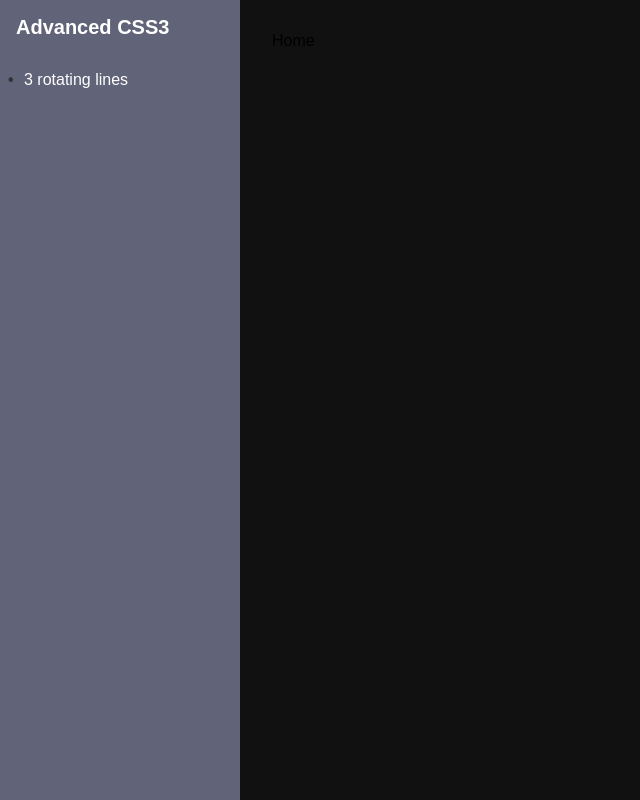
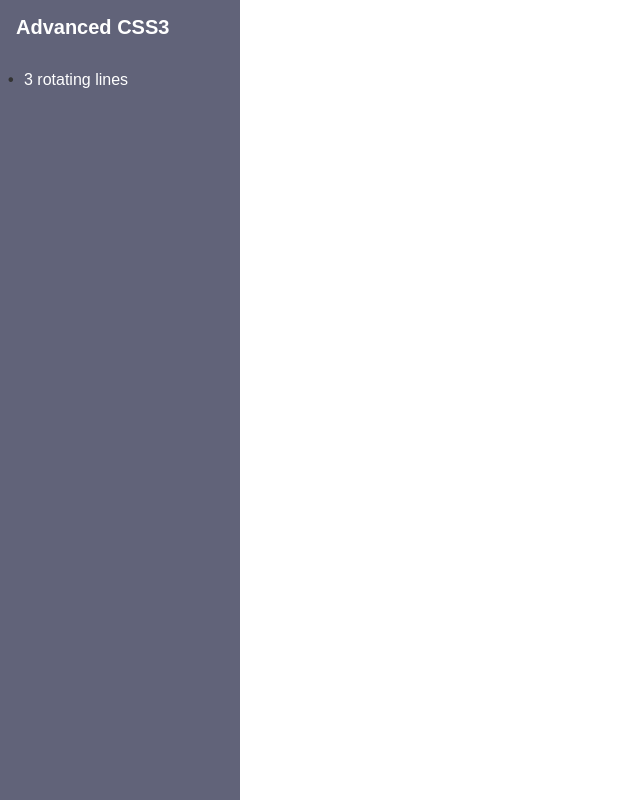
Before and after one commit to kimgunho/advanced-css, a React (Create React App) app: page / in a window 1280 px wide. Shown: the whole page, without its empty margins (0-640 px from the left). Built offline with nearby package versions, Linux system fonts and the light colour scheme.

Commit message:
style: 컴포넌트에 따른 배경색 따로 지정으로 변경

```diff
--- a/src/App.js
+++ b/src/App.js
@@ -4,6 +4,7 @@
 import styles from './App.module.scss';
 
 import Header from './components/shared/Header';
+import Home from './components/Home';
 import RotaingLines from './components/css/RotaingLines';
 
 const cx = classNames.bind(styles);
@@ -23,7 +24,7 @@
         <Header gnb={pages} />
         <div className={cx('content')}>
           <Routes>
-            <Route path="/" element={<div>Home</div>} />
+            <Route path="/" element={<Home />} />
             {pages.map((component, index) => (
               <Route
                 key={index}
--- a/src/App.module.scss
+++ b/src/App.module.scss
@@ -7,7 +7,5 @@
   > .content {
     width: calc(100% - 15rem);
     min-height: 100vh;
-    padding: 2rem;
-    box-sizing: border-box;
   }
 }
--- a/src/common.scss
+++ b/src/common.scss
@@ -1,5 +1,14 @@
 $breakpoint-mobile: 740px; // mobile
 $breakpoint-tablet: 1280px; // tablet
+
+@mixin container {
+  display: flex;
+  align-items: center;
+  justify-content: center;
+  height: 100%;
+  padding: 2rem;
+  box-sizing: border-box;
+}
 
 @mixin limiter {
   width: 100%;
--- /dev/null
+++ b/src/components/Home.js
@@ -0,0 +1,9 @@
+function Home() {
+  return (
+    <div>
+      {/* # Advanced CSS3 1. [Loading] CSS Animation Effects - 3 rotating lines */}
+    </div>
+  );
+}
+
+export default Home;
--- a/src/components/css/RotaingLines.module.scss
+++ b/src/components/css/RotaingLines.module.scss
@@ -1,10 +1,8 @@
 @import '../../common.scss';
 
 .container {
-  display: flex;
-  align-items: center;
-  justify-content: center;
-  height: 100%;
+  @include container;
+  background-color: #111;
 
   > .limiter {
     width: 100%;
--- a/src/index.scss
+++ b/src/index.scss
@@ -19,7 +19,6 @@
   }
 }
 body {
-  background-color: #111;
 }
 
 h1,
```
Also changed, not shown: 1 other file (tests, documents, lock files or other folders).
